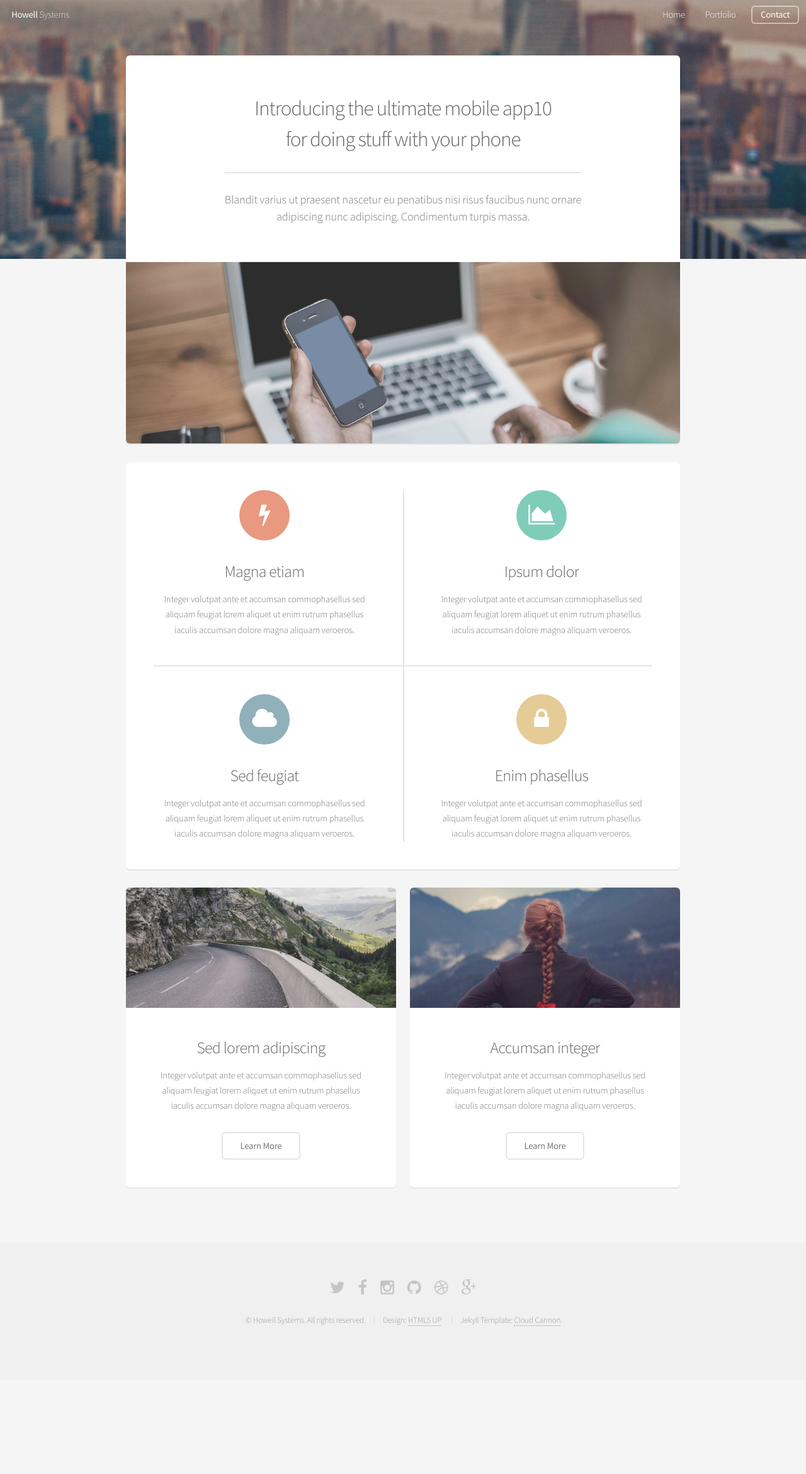
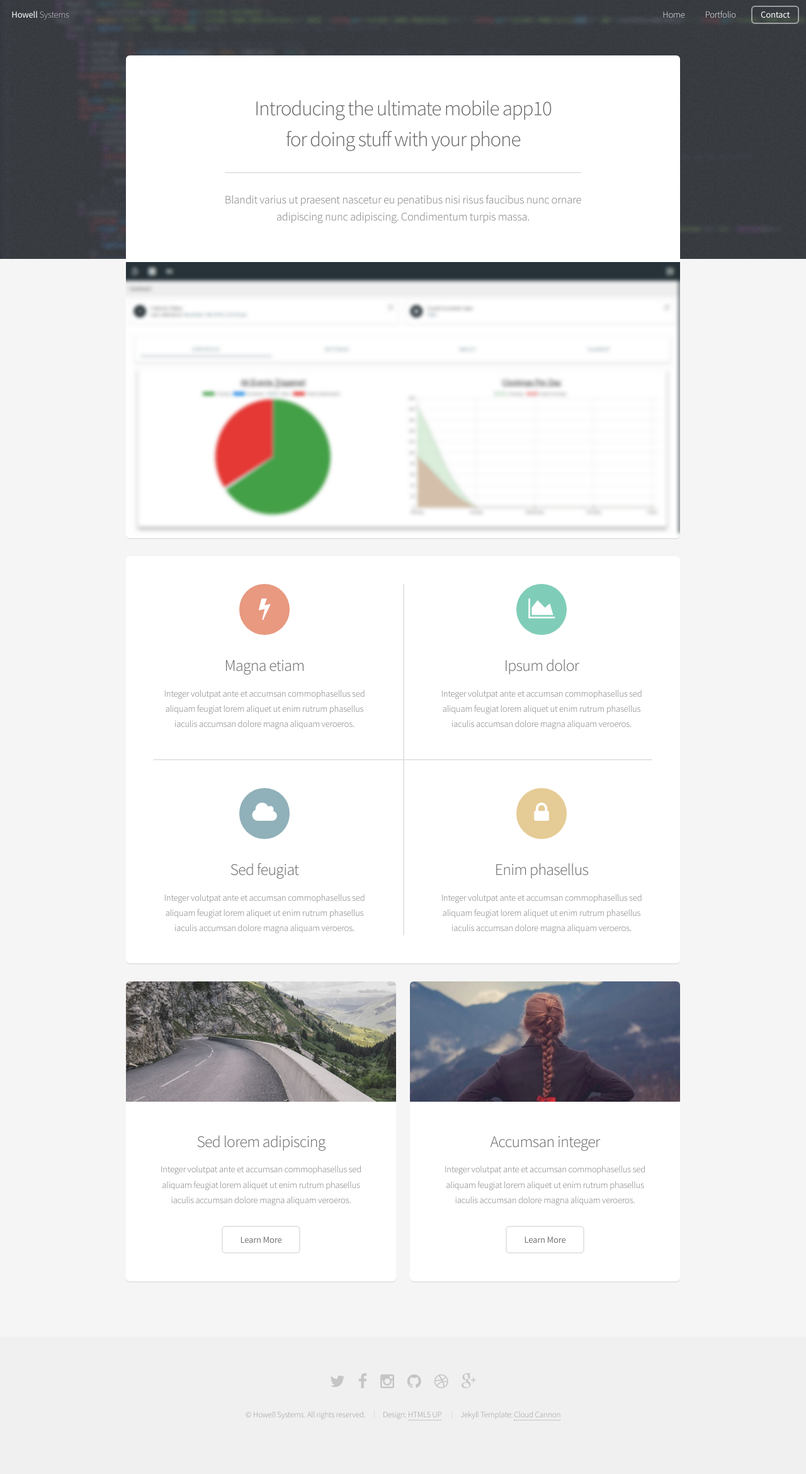
Before and after one commit to ConnorHowell/howelley.github.io, a Jekyll site: the page built from index.html, in a window 1280 px wide. Shown: the whole page at 63% size. Built offline with Jekyll 4.4.1, drawn with Linux system fonts in a browser that asks for light colours; the list of posts is cut into pages by our own code; before the commit the page ends 2190 px from its top, so only the background shows below that.

Commit message:
Image changes

```diff
--- a/assets/css/style.css
+++ b/assets/css/style.css
@@ -1224,7 +1224,7 @@
 	#banner {
 		background-attachment: scroll,							fixed;
 		background-color: #666;
-		background-image: url("images/overlay.png"), url("../images/banner.jpg");
+		background-image: url("images/overlay.png"), url("../images/atom.png");
 		background-position: top left,						center center;
 		background-repeat: repeat,							no-repeat;
 		background-size: auto,							cover;
--- a/index.html
+++ b/index.html
@@ -10,7 +10,7 @@ layout: default
 		<p>Blandit varius ut praesent nascetur eu penatibus nisi risus faucibus nunc ornare<br />
 		adipiscing nunc adipiscing. Condimentum turpis massa.</p>
 	</header>
-	<span class="image featured"><img src="{{ site.baseurl }}/assets/images/pic01.jpg" alt="" /></span>
+	<span class="image featured"><img src="{{ site.baseurl }}/assets/images/dashboard.png" alt="Intelligent Dashboard Design" /></span>
 </section>
 
 <section class="box special features">
```
Also changed, not shown: assets/images/dashboard.png (added).
